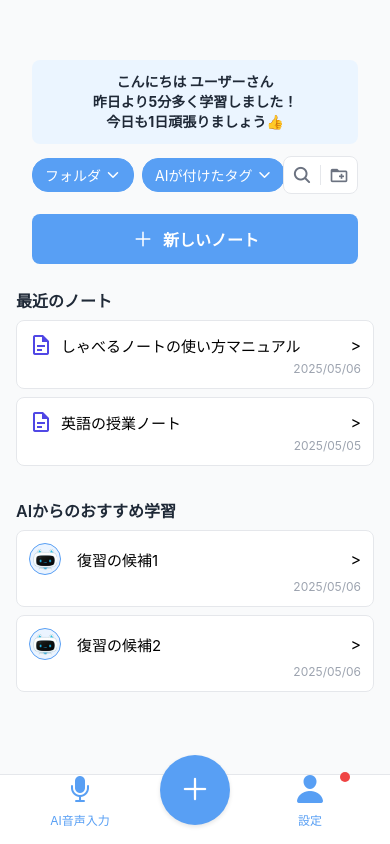
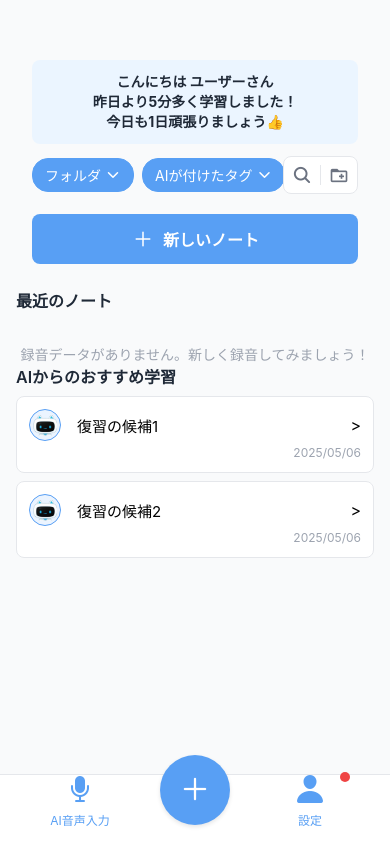
Before and after one commit to newgame0209/talknoteapp, a React Native app: screen /Dashboard in a window 390 px wide. Built offline with nearby package versions, Linux system fonts and the light colour scheme; what expo-av would draw is missing.

Commit message:
ダッシュボード: ScrollView排除・FlatList単体化・不要ノート削除・スクロール体験維持

```diff
--- a/app/screens/dashboard/DashboardScreen.tsx
+++ b/app/screens/dashboard/DashboardScreen.tsx
@@ -43,10 +43,7 @@ interface Folder {
 }
 
 // 仮のデータ
-const DUMMY_NOTES: Note[] = [
-  { id: '1', title: 'しゃべるノートの使い方マニュアル', date: '2025/05/06', type: 'document' },
-  { id: '2', title: '英語の授業ノート', date: '2025/05/05', type: 'document' },
-];
+const DUMMY_NOTES: Note[] = [];
 
 const DUMMY_RECOMMENDATIONS: Note[] = [
   { id: '3', title: '復習の候補1', date: '2025/05/06', type: 'document' },
@@ -157,6 +154,80 @@ const DashboardScreen: React.FC = () => {
       type: 'audio',
     };
   };
+
+  // FlatListのヘッダー
+  const renderListHeader = () => (
+    <>
+      {/* 学習応援メッセージ */}
+      <View style={styles.encouragementContainer}>
+        <Text style={styles.encouragementText}>
+          {`${greeting} ${userName}さん\n昨日より5分多く学習しました！\n今日も1日頑張りましょう👍`}
+        </Text>
+      </View>
+      {/* フィルターエリア */}
+      <View style={styles.filterContainer}>
+        <View style={styles.filterRow}>
+          <TouchableOpacity
+            style={[styles.filterItem, styles.filterItemSelected]}
+            onPress={() => {}}
+          >
+            <Text style={[styles.filterText, { color: '#FFFFFF' }]}>フォルダ</Text>
+            <Ionicons name="chevron-down" size={16} color="#FFFFFF" />
+          </TouchableOpacity>
+          <View style={styles.filterDivider} />
+          <TouchableOpacity
+            style={[styles.filterItem, styles.filterItemSelected]}
+            onPress={() => {}}
+          >
+            <Text style={[styles.filterText, { color: '#FFFFFF' }]}>AIが付けたタグ</Text>
+            <Ionicons name="chevron-down" size={16} color="#FFFFFF" />
+          </TouchableOpacity>
+        </View>
+        <View style={styles.headerActionContainer}>
+          <TouchableOpacity style={styles.headerActionButton}>
+            <Ionicons name="search" size={20} color="#6B7280" />
+          </TouchableOpacity>
+          <View style={styles.actionDivider} />
+          <TouchableOpacity style={styles.headerActionButton}>
+            <MaterialCommunityIcons name="folder-plus-outline" size={20} color="#6B7280" />
+          </TouchableOpacity>
+        </View>
+      </View>
+      {/* 新規ノート作成ボタン */}
+      <TouchableOpacity style={styles.createNoteButton} onPress={() => navigation.navigate('CanvasEditor')}>
+        <Ionicons name="add" size={24} color="#FFFFFF" />
+        <Text style={styles.createNoteText}>新しいノート</Text>
+      </TouchableOpacity>
+      {/* 最近のノートタイトル */}
+      <View style={styles.sectionContainer}>
+        <Text style={styles.sectionTitle}>最近のノート</Text>
+      </View>
+    </>
+  );
+
+  // FlatListのフッター
+  const renderListFooter = () => (
+    <View style={styles.sectionContainer}>
+      <Text style={styles.sectionTitle}>AIからのおすすめ学習</Text>
+      {DUMMY_RECOMMENDATIONS.map((note) => (
+        <View key={note.id} style={styles.noteItem}>
+          <View style={styles.noteItemContent} pointerEvents="box-none">
+            <View style={styles.aiIconContainer}>
+              <Image
+                source={require('../../assets/ai_recommendation.png')}
+                style={styles.aiRecommendationIcon}
+              />
+            </View>
+            <Text style={styles.noteTitle} numberOfLines={1}>{note.title}</Text>
+            <Text style={styles.noteArrow}>{'>'}</Text>
+          </View>
+          <Text style={styles.noteDate}>{note.date}</Text>
+        </View>
+      ))}
+      {/* 下部余白 */}
+      <View style={{ height: 120 }} />
+    </View>
+  );
 
   // ノートアイテムのレンダリング
   const renderNoteItem = (item: Note) => {
@@ -468,66 +539,8 @@ const DashboardScreen: React.FC = () => {
   return (
     <View style={styles.container}>
       <StatusBar barStyle="dark-content" />
-
-      <ScrollView
-        style={styles.scrollContainer}
-        showsVerticalScrollIndicator={false}
-        contentContainerStyle={styles.scrollContent}
-        scrollEnabled={true}
-        bounces={true}
-      >
-        {/* 学習応援メッセージ */}
-        <View style={styles.encouragementContainer}>
-          <Text style={styles.encouragementText}>
-            {`${greeting} ${userName}さん\n昨日より5分多く学習しました！\n今日も1日頑張りましょう👍`}
-          </Text>
-        </View>
-
-        {/* フィルターエリア */}
-        <View style={styles.filterContainer}>
-          <View style={styles.filterRow}>
-            <TouchableOpacity
-              style={[styles.filterItem, styles.filterItemSelected]}
-              onPress={() => {}}
-            >
-              <Text style={[styles.filterText, { color: '#FFFFFF' }]}>フォルダ</Text>
-              <Ionicons name="chevron-down" size={16} color="#FFFFFF" />
-            </TouchableOpacity>
-            <View style={styles.filterDivider} />
-            <TouchableOpacity
-              style={[styles.filterItem, styles.filterItemSelected]}
-              onPress={() => {}}
-            >
-              <Text style={[styles.filterText, { color: '#FFFFFF' }]}>AIが付けたタグ</Text>
-              <Ionicons name="chevron-down" size={16} color="#FFFFFF" />
-            </TouchableOpacity>
-          </View>
-
-          <View style={styles.headerActionContainer}>
-            <TouchableOpacity style={styles.headerActionButton}>
-              <Ionicons name="search" size={20} color="#6B7280" />
-            </TouchableOpacity>
-            <View style={styles.actionDivider} />
-            <TouchableOpacity style={styles.headerActionButton}>
-              <MaterialCommunityIcons name="folder-plus-outline" size={20} color="#6B7280" />
-            </TouchableOpacity>
-          </View>
-        </View>
-
-        {/* 新規ノート作成ボタン */}
-        <TouchableOpacity style={styles.createNoteButton} onPress={() => navigation.navigate('CanvasEditor')}>
-          <Ionicons name="add" size={24} color="#FFFFFF" />
-          <Text style={styles.createNoteText}>新しいノート</Text>
-        </TouchableOpacity>
-
-        {/* 最近のノート */}
-        <View style={styles.sectionContainer}>
-          <Text style={styles.sectionTitle}>最近のノート</Text>
-          {isLoading ? (
-            <Text style={styles.loadingText}>読み込み中...</Text>
-          ) : (
       <FlatList
-              data={recordings.length > 0 ? recordings.map(convertRecordingToNote) : DUMMY_NOTES}
+        data={recordings.length > 0 ? recordings.map(convertRecordingToNote) : []}
         keyExtractor={(item) => item.id}
         renderItem={({ item }) => (
           <TouchableOpacity
@@ -577,23 +590,11 @@ const DashboardScreen: React.FC = () => {
             <Text style={styles.noteDate}>{item.date}</Text>
           </TouchableOpacity>
         )}
+        ListHeaderComponent={renderListHeader}
+        ListFooterComponent={renderListFooter}
         ListEmptyComponent={<Text style={styles.emptyText}>録音データがありません。新しく録音してみましょう！</Text>}
+        contentContainerStyle={styles.scrollContent}
       />
-          )}
-        </View>
-
-        {/* AIからのおすすめ学習 */}
-        <View style={styles.sectionContainer}>
-          <Text style={styles.sectionTitle}>AIからのおすすめ学習</Text>
-          {DUMMY_RECOMMENDATIONS.map((note) => (
-            <React.Fragment key={note.id}>{renderRecommendationItem(note)}</React.Fragment>
-          ))}
-        </View>
-
-        {/* 下部の余白を追加してスクロール範囲を拡大 */}
-        <View style={{ height: 120 }} />
-      </ScrollView>
-
       {/* 下部タブバー */}
       <View style={styles.tabBar}>
         <TouchableOpacity style={styles.tabItem}>
```
Also changed, not shown: 1 other file (tests, documents, lock files or other folders). Lines whose indentation alone changed are shown as unchanged.
